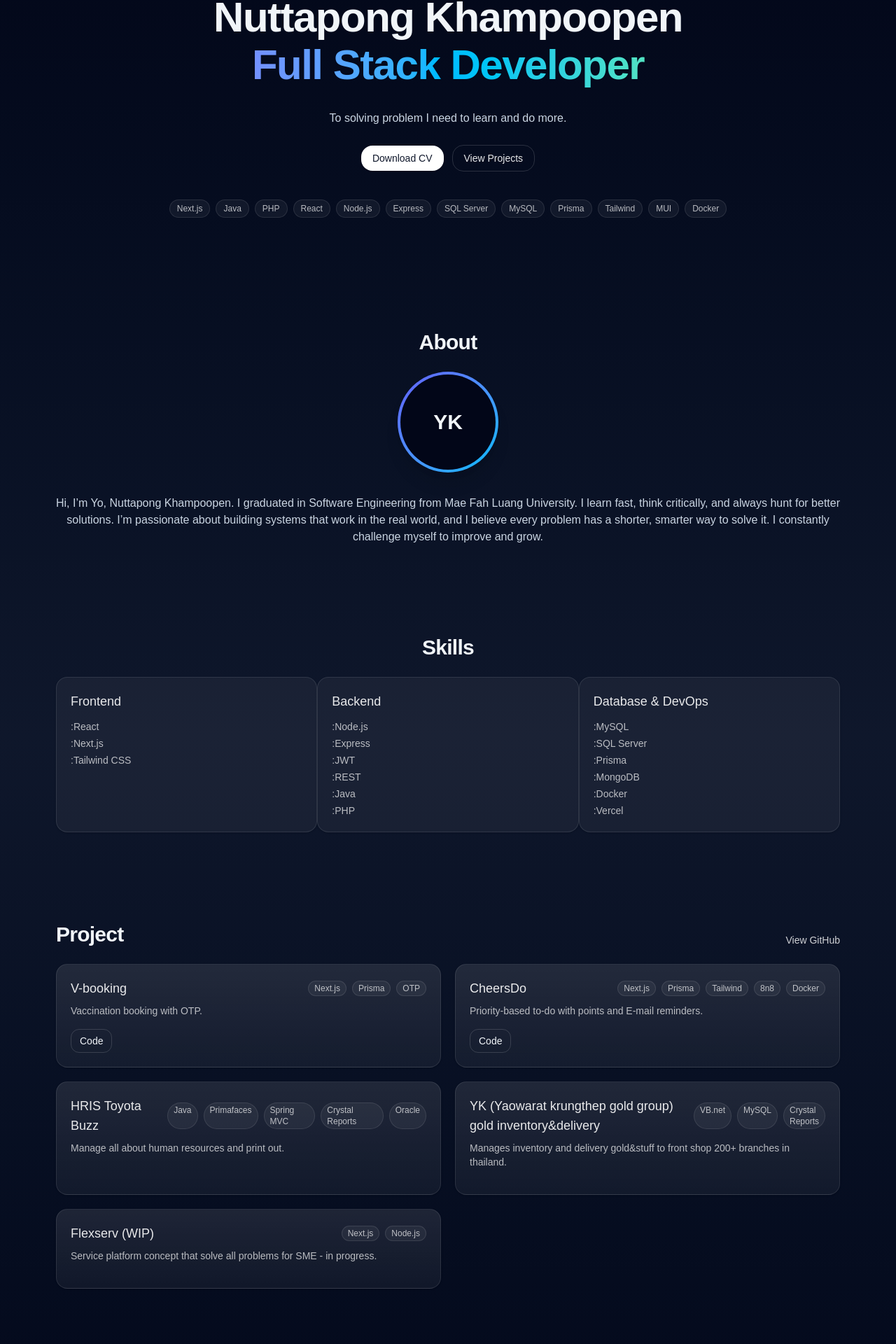
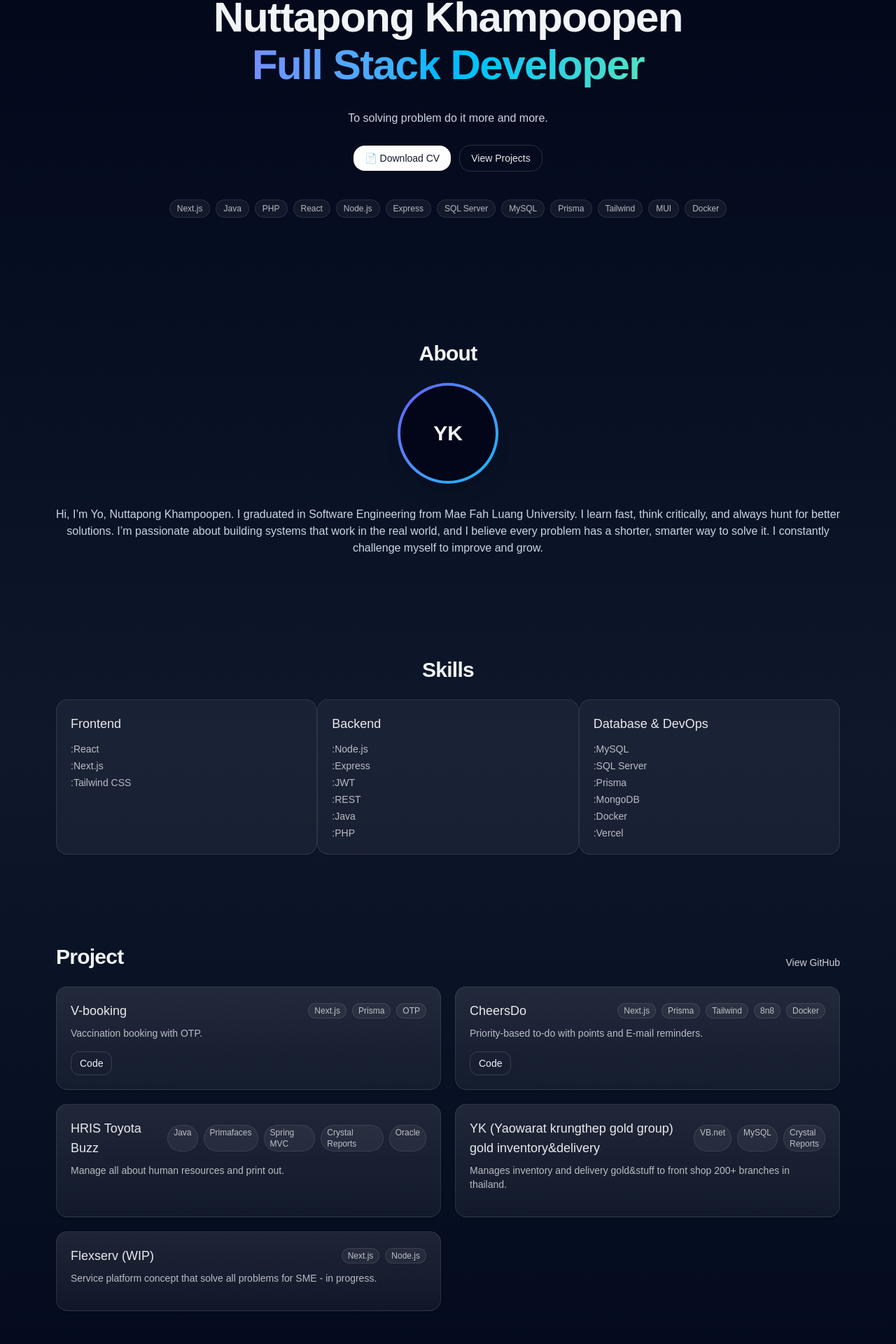
Before and after one commit to IXYOZ/portfolio, a Next.js app: page / in a window 1280 px wide. Shown: the part 217-2137 px from the top of the page at 70% size. Built offline with nearby package versions, Linux system fonts and the light colour scheme.

Commit message:
Add animation

```diff
--- a/app/components/About.tsx
+++ b/app/components/About.tsx
@@ -1,7 +1,7 @@
 'use client'
 
 export default function About() {
-    return  <section id="about" className="mx-auto max-w-6xl px-4 py-16 text-center">
+    return  <section id="about" className="mx-auto max-w-6xl px-4 py-20 text-center animate-fadeIn">
       <h2 className="text-2xl font-semibold tracking-tight md:text-3xl">
         About
       </h2>
--- a/app/components/Hero.tsx
+++ b/app/components/Hero.tsx
@@ -3,7 +3,7 @@
 import { motion } from "framer-motion"
 
 export default function Hero(){
-    return  <section className="relative mx-auto flex max-w-6xl flex-col items-center gap-6 px-4 pb-24 pt-16 text-center md:pt-24">
+    return  <section className="relative mx-auto flex max-w-6xl flex-col items-center gap-6 px-4 pb-24 pt-16 text-center md:pt-24 animate-fadeIn">
     {/* {Glow} */}
     <div className="pointer-events-none absolute inset-0 -z-10 animate-pulse bg-[radial-gradient(50%_40%_at_50%_0%,rgba(99,102,241,0.25),transparent_70%)]" />
     <span className="inline-flex items-center gap-2 rounded-full border border-white/10 bg-white/5 px-3 py-1 text-xs text-white/80">
@@ -23,7 +23,7 @@ export default function Hero(){
       </span>
     </motion.h1>
     <p className="max-w-2xl text-pretty text-sm/6 text-slate-300 md:text-base/7">
-      To solving problem I need to learn and do more.
+      To solving problem do it more and more.
     </p>
 
     <div className="flex flex-wrap items-center justify-center gap-3">
@@ -32,7 +32,7 @@ export default function Hero(){
         download
         className="rounded-2xl bg-white px-4 py-2 text-sm font-medium text-slate-900 shadow hover:shadow-lg"
       >
-        Download CV
+        📄 Download CV
       </a>
       <a
         href="#projects"
--- a/app/components/Projects.tsx
+++ b/app/components/Projects.tsx
@@ -1,22 +1,10 @@
 'use client'
+
+import { useEffect, useRef } from "react"
 
 export default function Projects(){
 
-    return <section id="projects" className="mx-auto max-w-6xl px-4 py-16">
-    <div className="flex items-end justify-between gap-4">
-      <h2 className="text-2xl font-semibold tracking-tight md:text-3xl">
-        Project
-      </h2>
-      <a
-        href="https://github.com/IXYOZ"
-        className="text-sm text-white/80 hover:text-white"
-      >
-        View GitHub
-      </a>
-    </div>
-
-    <div className="mt-6 grid gap-5 md:grid-cols-2">
-      {[
+    const projects = [
       {
         name: "V-booking",
         desc: "Vaccination booking with OTP.",
@@ -58,10 +46,51 @@ export default function Projects(){
         demo: "",
         code: "",
       },
-      ].map((p) => (
+    ]
+
+    const projectRefs = useRef<(HTMLDivElement | null)[]>([])
+
+    useEffect (() =>{
+      const observer = new IntersectionObserver(
+        (entries) =>{
+          entries.forEach((entry) =>{
+            if(entry.isIntersecting){
+              entry.target.classList.add('visible')
+            }
+          })
+        },
+        {threshold: 0.1}
+      )
+      projectRefs.current.forEach((el) =>{
+        if(el) observer.observe(el)
+      })
+    return () =>{
+      projectRefs.current.forEach((el) =>{
+        if(el) observer.unobserve(el!)
+      })
+    }
+    }, [])
+
+    return <section id="projects" className="mx-auto max-w-6xl px-4 py-16 animate-fadeIn">
+    <div className="flex items-end justify-between gap-4">
+      <h2 className="text-2xl font-semibold tracking-tight md:text-3xl">
+        Project
+      </h2>
+      <a
+        href="https://github.com/IXYOZ"
+        className="text-sm text-white/80 hover:text-white"
+      >
+        View GitHub
+      </a>
+    </div>
+
+    <div className="mt-6 grid gap-5 md:grid-cols-2">
+      {projects.map((p,i) => (
         <article
           key={p.name}
-          className="group rounded-2xl border border-white/10 bg-gradient-to-b from-white/10 to-white/[0.05] p-5 shadow transition hover:translate-y-[-4px] hover:shadow-xl duration-300"
+          ref={(el) =>  {projectRefs.current[i] = el as HTMLDivElement | null}}
+          style={{animationDelay: `${i*2}s`}}
+          className="group rounded-2xl border border-white/10 bg-gradient-to-b from-white/10 to-white/[0.05] p-5 shadow transition-transform duration-300 ease-out  hover:translate-y-1 hover:shadow-xl fade-in  "
         >
           <div className="flex items-center justify-between">
             <h3 className="text-lg font-medium text-white/90">{p.name}</h3>
--- a/app/components/Skills.tsx
+++ b/app/components/Skills.tsx
@@ -4,7 +4,7 @@ export default function Skills(){
 
     return <section
     id="skills"
-    className="mx-auto items-center max-w-6xl px-4 py-16 "
+    className="mx-auto items-center max-w-6xl px-4 py-16 animate-fadeIn"
   >
     <h2 className="text-2xl font-semibold tracking-tight md:text-3xl text-center">
       Skills
--- a/app/globals.css
+++ b/app/globals.css
@@ -24,6 +24,31 @@ body {
   color: var(--foreground);
   font-family: Arial, Helvetica, sans-serif;
 }
+
+@keyframes fadeIn {
+  0%{
+    opacity: 0;
+    transform: translateY(20px);
+  }
+  100%{
+    opacity: 1;
+    transform: translateY(0);
+  }
+}
+.fate-in{
+  opacity: 0;
+}
+.fate-in.visible {
+  opacity: 1;
+  animation: fadeIn 0.8 ease-out forwards;
+}
+.animate-fateIn{
+  animation-name: fadeIn;
+  animation-duration: 0.8s;
+  animation-fill-mode: forwards;
+  animation-timing-function: ease-out;
+
+}
 html {
   scroll-behavior: smooth;
 }
```
Lines whose indentation alone changed are shown as unchanged.
